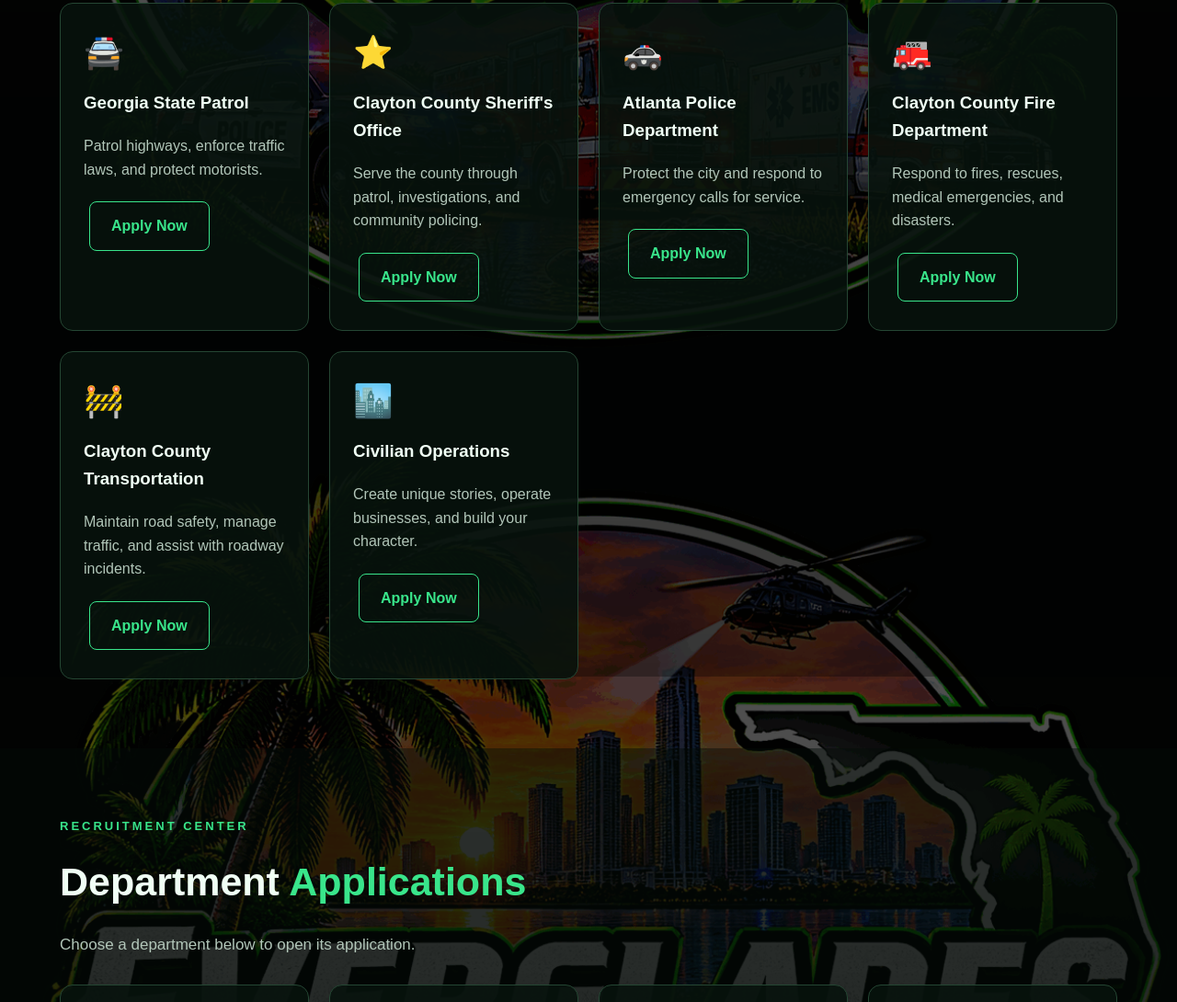
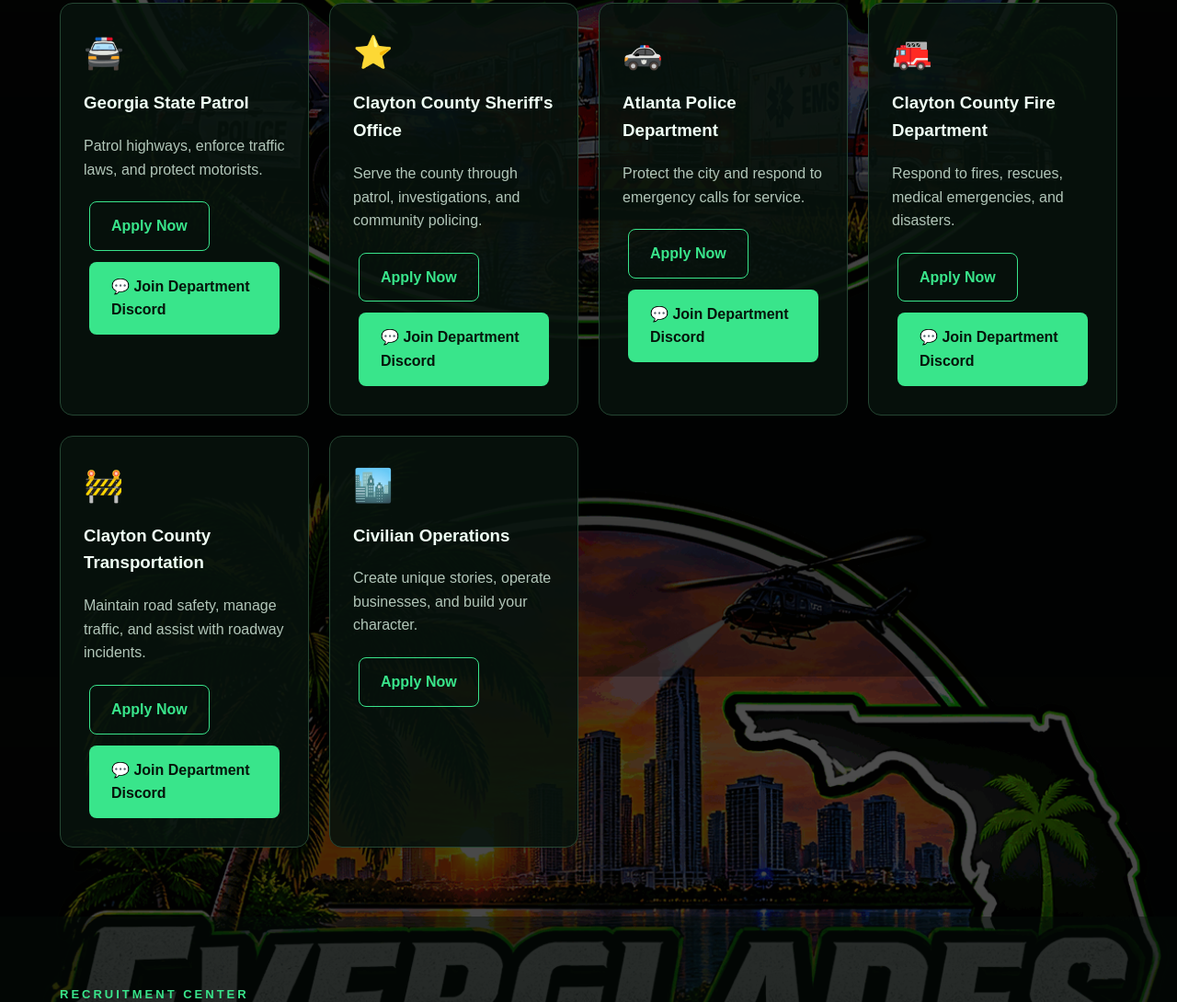
Before and after one commit to averge271-ship-it/everglade-roleplay, a plain HTML site: page index.html in a window 1280 px wide. Shown: the part 864-1954 px from the top of the page at 92% size. Drawn offline with Linux system fonts and the light colour scheme; no server answers.

Commit message:
Add Discord links to department cards
Added Discord join links for various departments.

```diff
--- a/index.html
+++ b/index.html
@@ -389,6 +389,7 @@ footer strong { color: var(--green); }
         <h3>Georgia State Patrol</h3>
         <p>Patrol highways, enforce traffic laws, and protect motorists.</p>
         <a href="#apply-gsp" class="btn secondary">Apply Now</a>
+        <a href="https://discord.gg/g58T4ap7uM" target="_blank" rel="noopener noreferrer" class="btn primary">💬 Join Department Discord</a>
       </div>
 
       <div class="card">
@@ -396,6 +397,7 @@ footer strong { color: var(--green); }
         <h3>Clayton County Sheriff's Office</h3>
         <p>Serve the county through patrol, investigations, and community policing.</p>
         <a href="#apply-ccso" class="btn secondary">Apply Now</a>
+        <a href="https://discord.gg/YRPZZU29PU" target="_blank" rel="noopener noreferrer" class="btn primary">💬 Join Department Discord</a>
       </div>
 
       <div class="card">
@@ -403,6 +405,7 @@ footer strong { color: var(--green); }
         <h3>Atlanta Police Department</h3>
         <p>Protect the city and respond to emergency calls for service.</p>
         <a href="#apply-apd" class="btn secondary">Apply Now</a>
+        <a href="https://discord.gg/4YqH9NS3hg" target="_blank" rel="noopener noreferrer" class="btn primary">💬 Join Department Discord</a>
       </div>
 
       <div class="card">
@@ -410,6 +413,7 @@ footer strong { color: var(--green); }
         <h3>Clayton County Fire Department</h3>
         <p>Respond to fires, rescues, medical emergencies, and disasters.</p>
         <a href="#apply-ccfd" class="btn secondary">Apply Now</a>
+        <a href="https://discord.gg/vhgpWwC8jM" target="_blank" rel="noopener noreferrer" class="btn primary">💬 Join Department Discord</a>
       </div>
 
       <div class="card">
@@ -417,6 +421,7 @@ footer strong { color: var(--green); }
         <h3>Clayton County Transportation</h3>
         <p>Maintain road safety, manage traffic, and assist with roadway incidents.</p>
         <a href="#apply-cct" class="btn secondary">Apply Now</a>
+        <a href="https://discord.gg/3BTZcV635x" target="_blank" rel="noopener noreferrer" class="btn primary">💬 Join Department Discord</a>
       </div>
 
       <div class="card">
```
